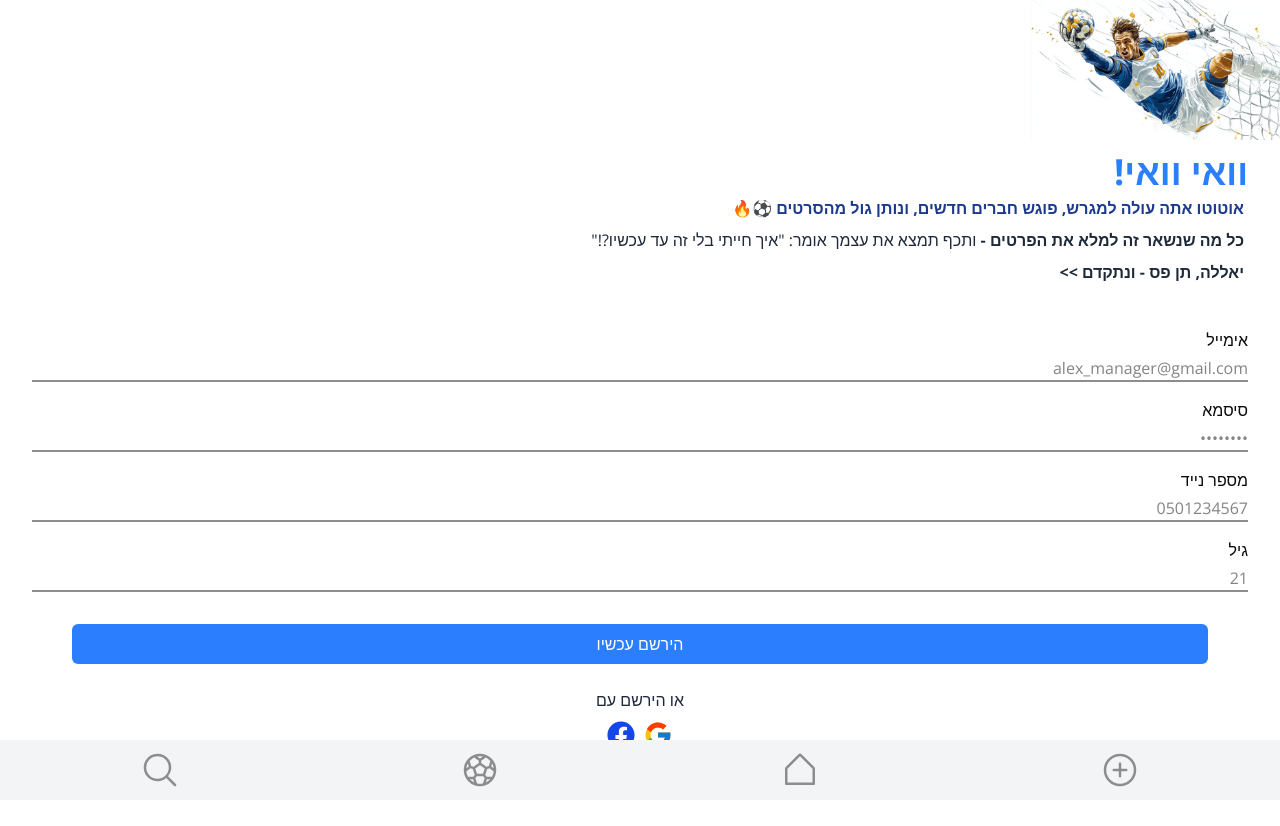
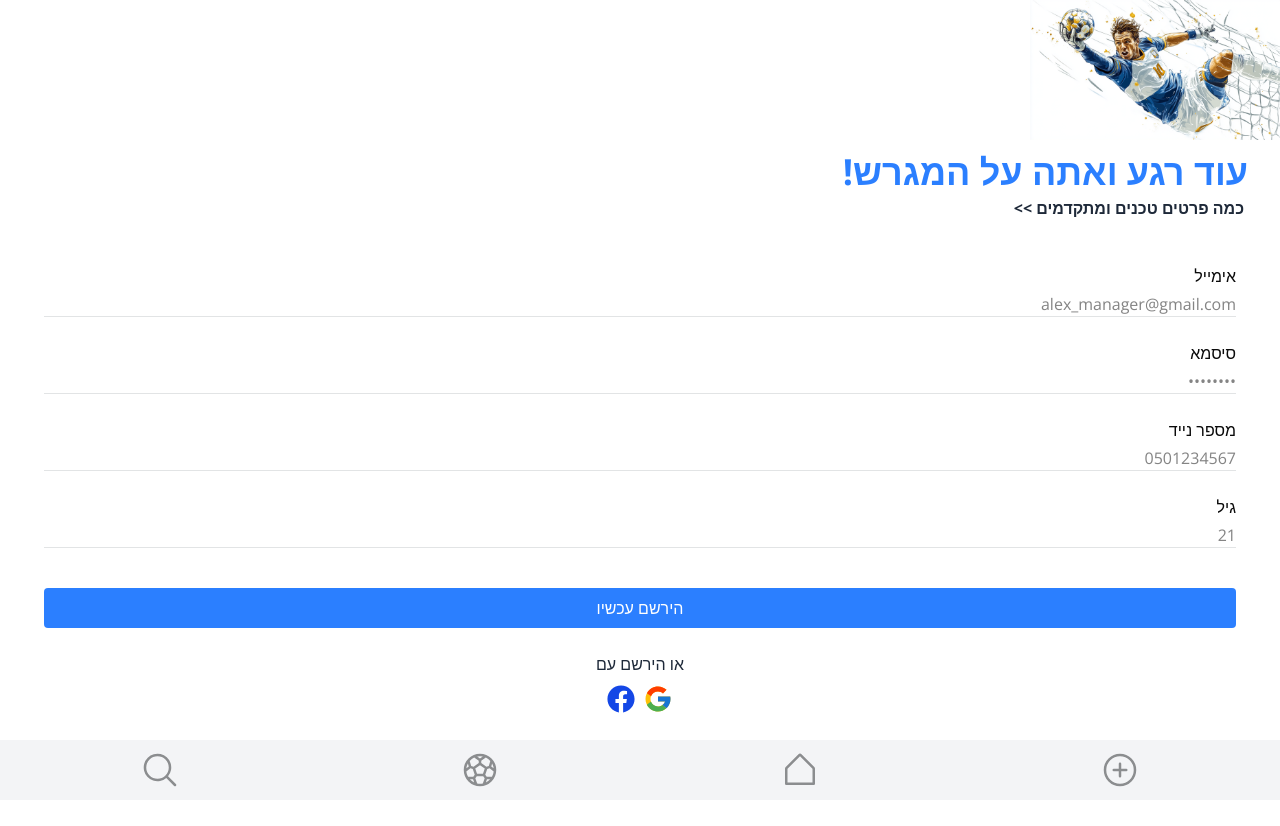
Before and after one commit to juva99/yoop, a Next.js app in the folder frontend/app/: page /signup in a window 1280 px wide. Shown: the top 826 px of the page. After the commit the page ends 800 px from the top, so only its background shows below. Built offline with nearby package versions, Linux system fonts and the light colour scheme.

Commit message:
improve styling

```diff
--- a/frontend/app/app/globals.css
+++ b/frontend/app/app/globals.css
@@ -85,7 +85,7 @@
 }
 
 .input_underscore {
-  @apply border-elements mb-4 border-b-2 text-right;
+  @apply mb-6 border-b-1 border-[#e2e4e5] text-right focus:outline-none;
 }
 
 /* @media (prefers-color-scheme: dark) {
--- a/frontend/app/app/signup/page.tsx
+++ b/frontend/app/app/signup/page.tsx
@@ -22,23 +22,15 @@ const SignUp = () => {
         />
       </div>
       <div className="mx-auto w-95/100">
-        <h1 className="text-4xl font-bold text-blue-500"> וואי וואי!</h1>
-        <h2 className="text-1xl p-1 font-bold text-blue-900">
+        <h1 className="text-4xl font-bold text-blue-500">
           {" "}
-          אוטוטו אתה עולה למגרש, פוגש חברים חדשים, ונותן גול מהסרטים ⚽️🔥{" "}
-        </h2>
-        <p className="p-1 text-gray-800">
-          <strong className="font-bold text-gray-800">
-            {" "}
-            כל מה שנשאר זה למלא את הפרטים -{" "}
-          </strong>
-          ותכף תמצא את עצמך אומר: "איך חייתי בלי זה עד עכשיו?!"
-        </p>
+          עוד רגע ואתה על המגרש!
+        </h1>
         <p className="p-1 font-bold text-gray-800">
           {" "}
-          יאללה, תן פס - ונתקדם &gt;&gt;
+          כמה פרטים טכנים ומתקדמים &gt;&gt;
         </p>
-        <div>
+        <div className="px-3">
           <form onSubmit={onSubmit} className="mt-10 flex flex-col">
             <label className="mb-1">אימייל</label>
             <input
@@ -73,7 +65,7 @@ const SignUp = () => {
             ></input>
             <button
               type="submit"
-              className="mx-10 mt-4 rounded-sm bg-blue-500 p-2 text-white"
+              className="mt-4 rounded-[4px] bg-blue-500 p-2 text-white"
             >
               הירשם עכשיו
             </button>
```
